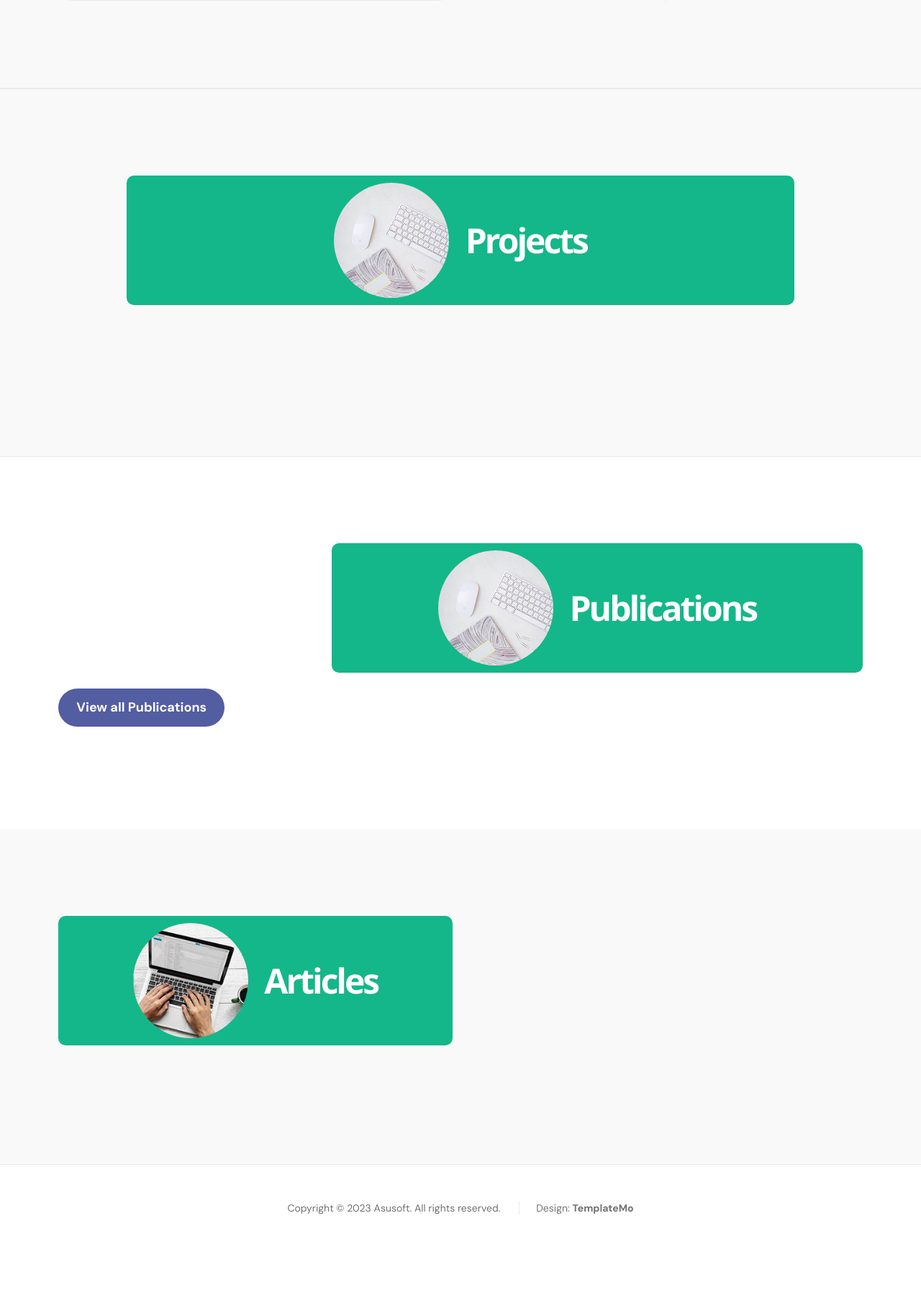
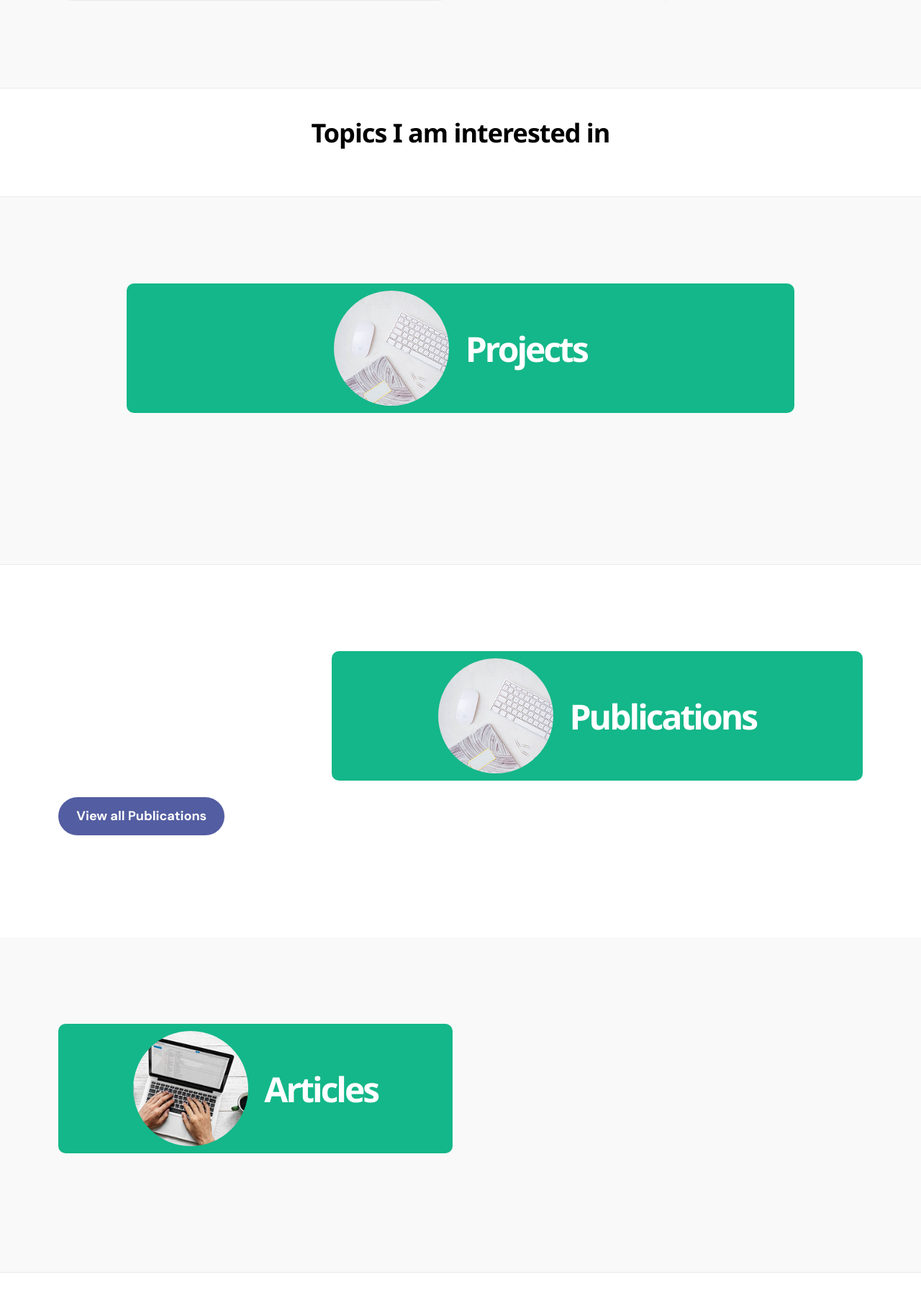
Before and after one commit to asusoft/my-website, a Django app: page / in a window 1280 px wide. Shown: the part 1572-3365 px from the top of the page at 72% size. Before the commit the page ends 3260 px from the top, so only its background shows below. Run offline with Django 4.2, Linux system fonts and the light colour scheme; some libraries are stand-ins or nearby versions.

Commit message:
add topic of interest to landing page

```diff
--- a/account/views.py
+++ b/account/views.py
@@ -8,7 +8,8 @@
     projects = Project.objects.all()
     publications = Publication.objects.all()
     articles = Article.objects.all()
-    return render(request, 'account/index.html', {'persona': persona, 'projects': projects, 'articles': articles, 'publications': publications})
+    topics = Topic.objects.all()
+    return render(request, 'account/index.html', {'persona': persona, 'projects': projects, 'articles': articles, 'publications': publications, 'topics': topics})
 
 def editCv(request):
     return render(request, 'account/editCv.html')
--- a/templates/account/index.html
+++ b/templates/account/index.html
@@ -209,6 +209,38 @@
                     </div>
                 </div>
             </section>
+
+            <section class="clients" style="padding-top: 40px;">
+                <div class="container">
+                    <div class="row align-items-center">
+
+                        <div class="col-lg-12 col-12 mb-4">
+                            <h3 class="text-center mb-5">Topics I am interested in</h3>
+                        </div>
+                        {% for topic in topics%}
+                        <div class="col-lg-2 col-4 ms-auto clients-item-height">
+                            <a href="topic/{{topic.id}}"><img src="{% static 'images/clients/cachet.svg' %}" class="clients-image img-fluid" alt=""></a>
+                        </div>
+
+                        <div class="col-lg-2 col-4 clients-item-height">
+                            <a href="topic/{{topic.id}}"><img src="{% static 'images/clients/guitar-center.svg' %}" class="clients-image img-fluid" alt=""></a>
+                        </div>
+
+                        <div class="col-lg-2 col-4 clients-item-height">
+                            <a href="topic/{{topic.id}}"><img src="{% static 'images/clients/tokico.svg' %}" class="clients-image img-fluid" alt=""></a>
+                        </div>
+
+                        <div class="col-lg-2 col-4 clients-item-height">
+                            <a href="topic/{{topic.id}}"><img src="{% static 'images/clients/shopify.svg' %}" class="clients-image img-fluid" alt=""></a>
+                        </div>
+
+                        <div class="col-lg-2 col-4 me-auto clients-item-height">
+                            <a href="topic/{{topic.id}}"><img src="{% static 'images/clients/profil-rejser.svg' %}" class="clients-image img-fluid" alt=""></a>
+                        </div>
+                        {%endfor%}
+                    </div>
+                </div>
+            </section>
               <!-- PROJECTS -->
             <section class="services section-padding" id="section_3">
             <div class="container">
```
